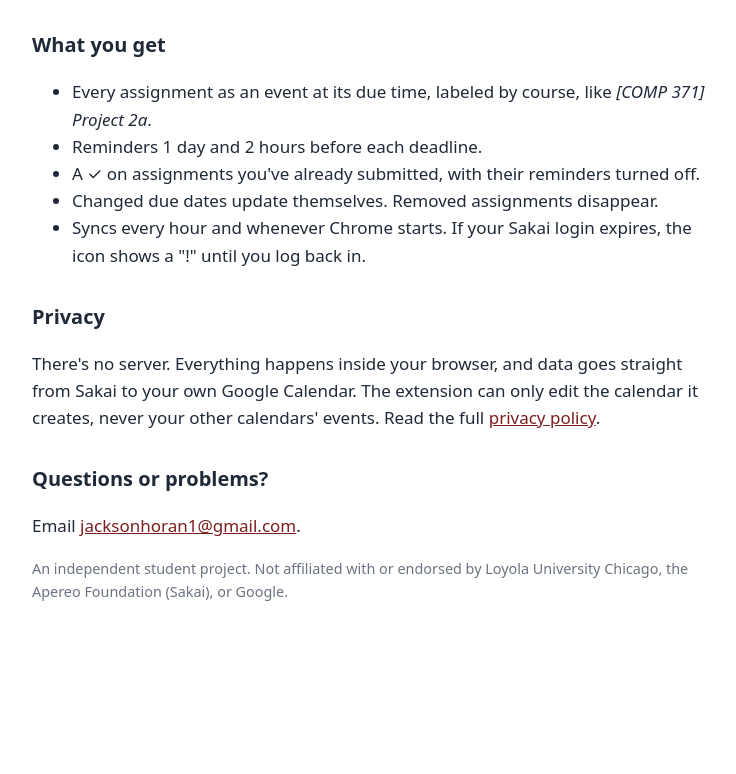
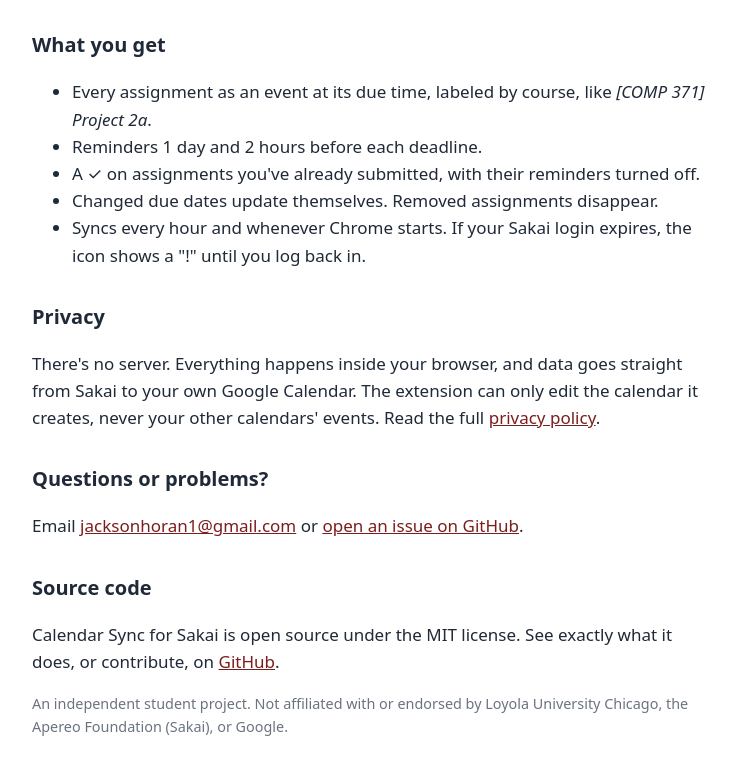
Before and after one commit to JacksonHoran/Calendar-Sync-for-Sakai, a browser extension: page docs/index.html in a window 1280 px wide. Shown: the part 406-1180 px from the top of the page, without its empty margins (268-1004 px from the left). Before the commit the page ends 1087 px from the top, so only its background shows below. Drawn offline with Linux system fonts and the light colour scheme.

Commit message:
Add MIT license and link the GitHub repo from the site

```diff
--- a/docs/index.html
+++ b/docs/index.html
@@ -35,7 +35,10 @@
   <p>There's no server. Everything happens inside your browser, and data goes straight from Sakai to your own Google Calendar. The extension can only edit the calendar it creates, never your other calendars' events. Read the full <a href="privacy.html">privacy policy</a>.</p>
 
   <h2>Questions or problems?</h2>
-  <p>Email <a href="mailto:jacksonhoran1@gmail.com">jacksonhoran1@gmail.com</a>.</p>
+  <p>Email <a href="mailto:jacksonhoran1@gmail.com">jacksonhoran1@gmail.com</a> or <a href="https://github.com/JacksonHoran/Calendar-Sync-for-Sakai/issues">open an issue on GitHub</a>.</p>
+
+  <h2>Source code</h2>
+  <p>Calendar Sync for Sakai is open source under the MIT license. See exactly what it does, or contribute, on <a href="https://github.com/JacksonHoran/Calendar-Sync-for-Sakai">GitHub</a>.</p>
 
   <p class="meta">An independent student project. Not affiliated with or endorsed by Loyola University Chicago, the Apereo Foundation (Sakai), or Google.</p>
 </main>
--- a/package.json
+++ b/package.json
@@ -1,6 +1,7 @@
 {
   "name": "calendar-sync-for-sakai",
   "private": true,
+  "license": "MIT",
   "type": "module",
   "scripts": {
     "lint": "eslint .",
```
Also changed, not shown: README.md, 1 other file.
